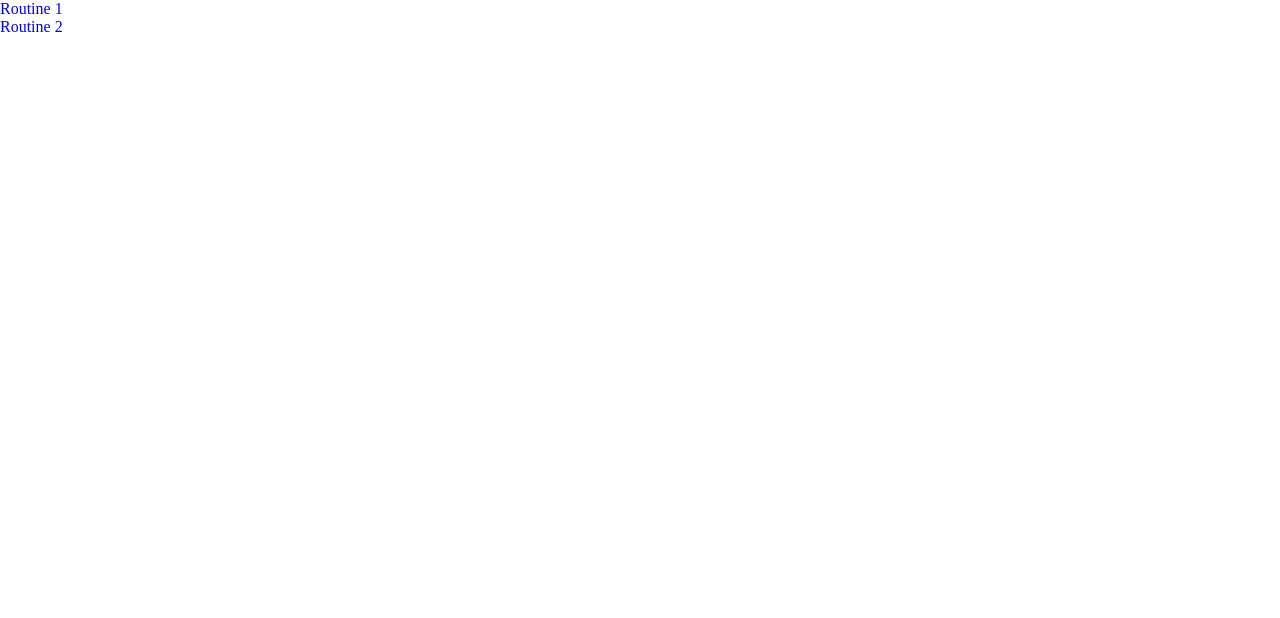
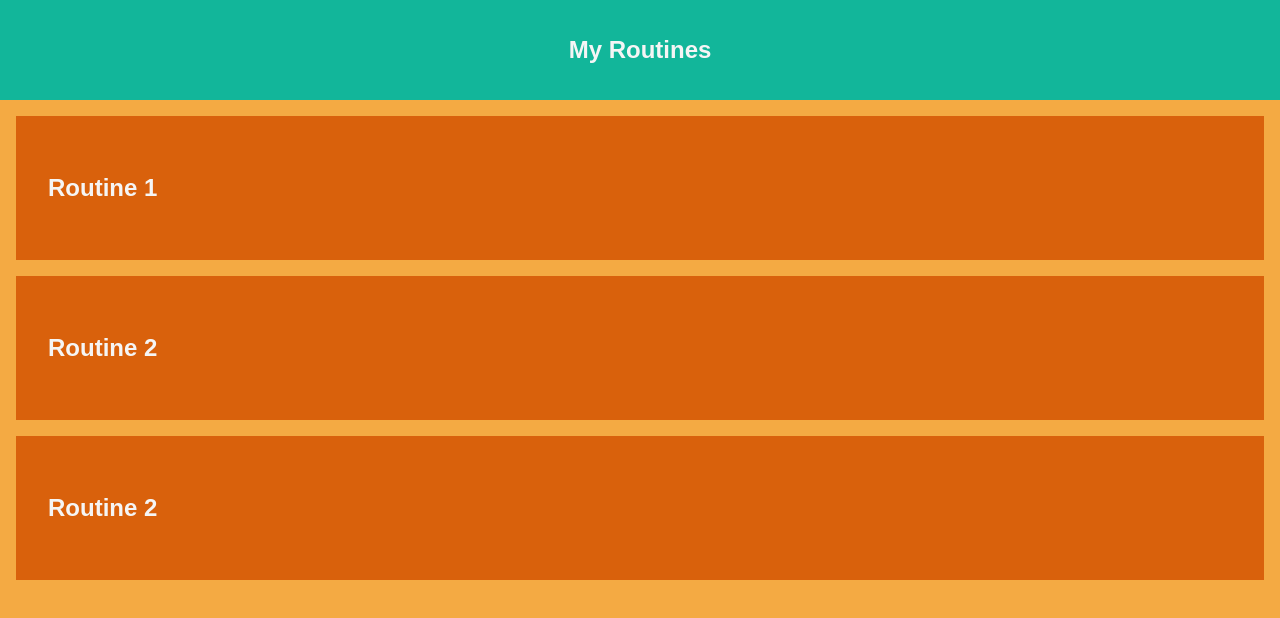
Before and after one commit to JuliCarracedo/Gym-Companion, a React (Create React App) app: page /routines in a window 1280 px wide. Shown: the top 618 px of the page. Built offline with nearby package versions, Linux system fonts and the light colour scheme.

Commit message:
Style routines card

```diff
--- a/src/Pages/Routines.js
+++ b/src/Pages/Routines.js
@@ -1,19 +1,18 @@
 import React from 'react';
-import { Link } from 'react-router-dom';
+import RoutineCard from '../RoutineCard';
+import Wrapper, { BigCard } from '../StyledComponents/styledComponents';
 
 const Routines = () => (
-  <div>
-    <Link to={`/routine/${1}`}>
-      <section>
-        Routine 1
-      </section>
-    </Link>
-    <Link to={`/routine/${2}`}>
-      <section>
-        Routine 2
-      </section>
-    </Link>
-  </div>
+  <Wrapper className="routines-page">
+
+    <BigCard className="top">
+      <h2> My Routines</h2>
+    </BigCard>
+
+    <RoutineCard id={1} title="Routine 1" />
+    <RoutineCard id={2} title="Routine 2" />
+    <RoutineCard id={2} title="Routine 2" />
+
+  </Wrapper>
 );
-
 export default Routines;
--- /dev/null
+++ b/src/RoutineCard.js
@@ -0,0 +1,23 @@
+import React from 'react';
+import PropTypes from 'prop-types';
+import { Link } from 'react-router-dom';
+import { SmallCard } from './StyledComponents/styledComponents';
+
+const RoutineCard = (props) => {
+  const { id, title } = props;
+
+  return (
+    <Link to={`/routine/${id}`}>
+      <SmallCard className="small-card">
+        <h2>{title}</h2>
+      </SmallCard>
+    </Link>
+  );
+};
+
+RoutineCard.propTypes = {
+  id: PropTypes.number.isRequired,
+  title: PropTypes.string.isRequired,
+};
+
+export default RoutineCard;
--- a/src/StyledComponents/styledComponents.js
+++ b/src/StyledComponents/styledComponents.js
@@ -17,8 +17,8 @@ export const BigCard = styled.div`
     background: #12b69a;
     display: flex;
     flex-direction: column;
-    height: 40vh;
     justify-content: space-around;
+    align-items: center;
     margin-bottom: 0.5em;
 `;
 
```
